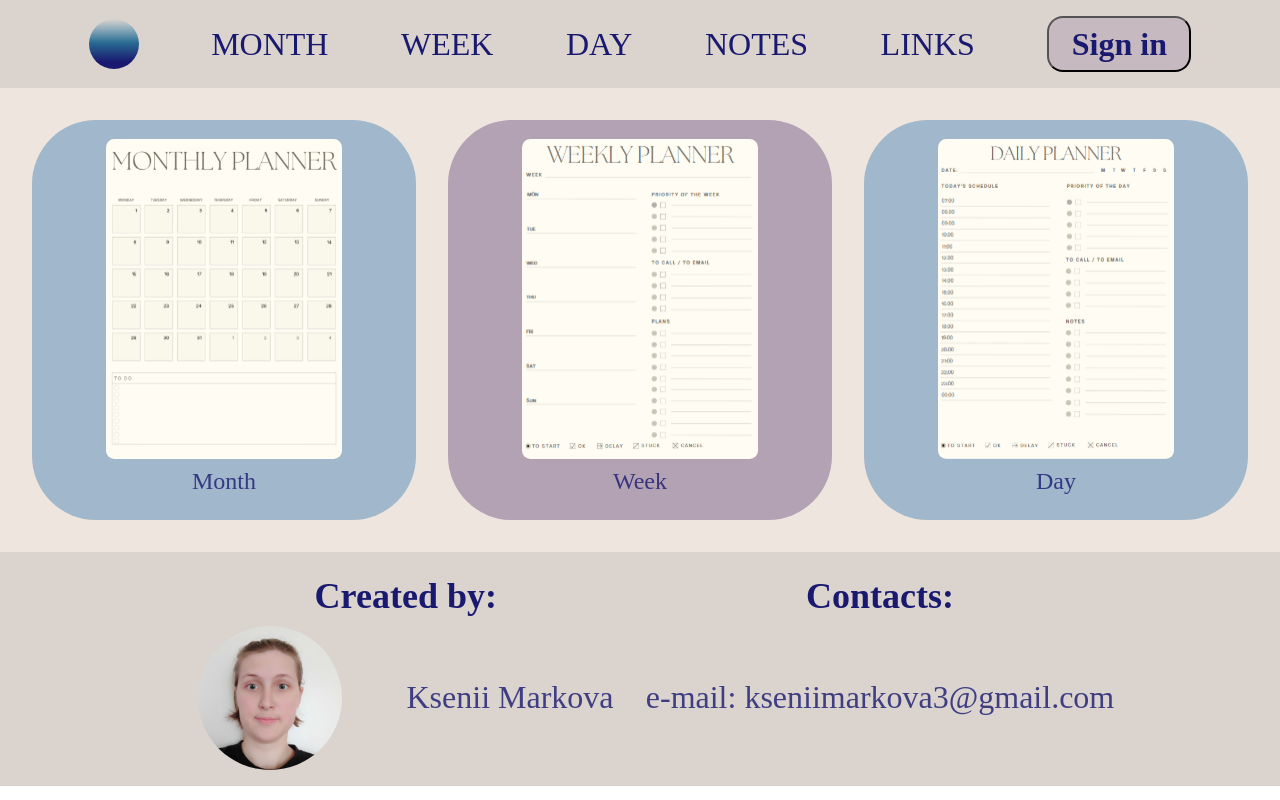
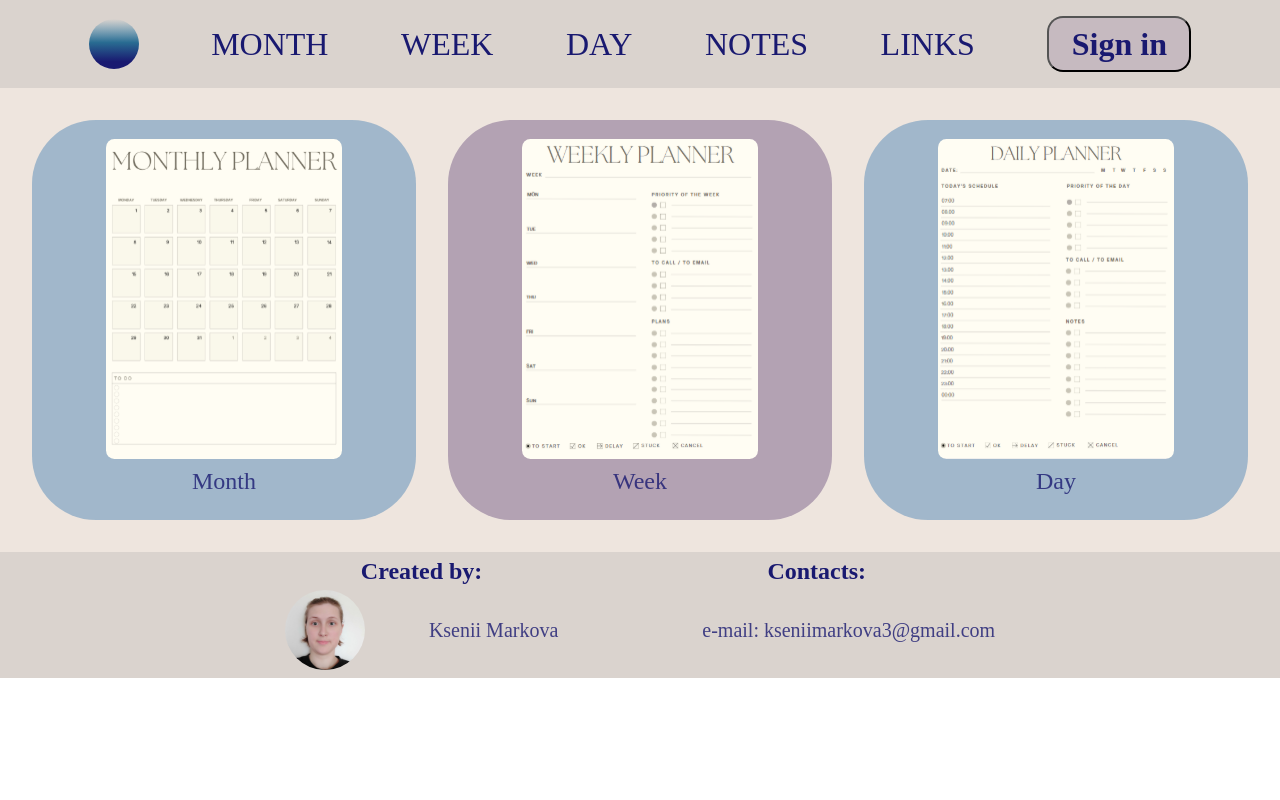
Before and after one commit to KseniiMarkova/RacoonNotes, a Vue app in the folder frontend/: page / in a window 1280 px wide. Built offline with nearby package versions, Linux system fonts and the light colour scheme.

Commit message:
Changed size of footer.

```diff
--- a/frontend/src/components/Footer/MainFooter.vue
+++ b/frontend/src/components/Footer/MainFooter.vue
@@ -26,13 +26,14 @@
     display: flex;
     justify-content: center;
     background-color: #DAD3CE;
-    padding: 1rem;
+    padding-bottom: 0.5rem;
 }
 
 .footer-wrapper{
+    width: 100%;
     display: flex;
     flex-direction: row;
-    justify-content: space-between;
+    justify-content: center;
     align-items: flex-start;
 }
 
@@ -41,10 +42,10 @@
     flex-direction: column;
     justify-content: space-around;
     align-items: center;
+    margin-right: 5rem;
 }
 .created-by-information{
     display: flex;
-    width: 30rem;
     justify-content: space-around;
     align-items: center;
 }
@@ -59,9 +60,9 @@
 
 .information-span{
     font-style: normal;
-    font-size: 32px;
+    font-size: 20px;
     color: rgba(25, 25, 112, 0.8);
-
+    margin-left: 4rem;
 }
 
 .information-span-contacts{
@@ -72,10 +73,11 @@
 .inscriptions-span{
     font-style: normal;
     font-weight: 600;
-    font-size: 36px;
+    font-size: 24px;
 }
 
 img{
+    height: 5rem;
     border-radius: 8rem;
 }
 </style>
```
